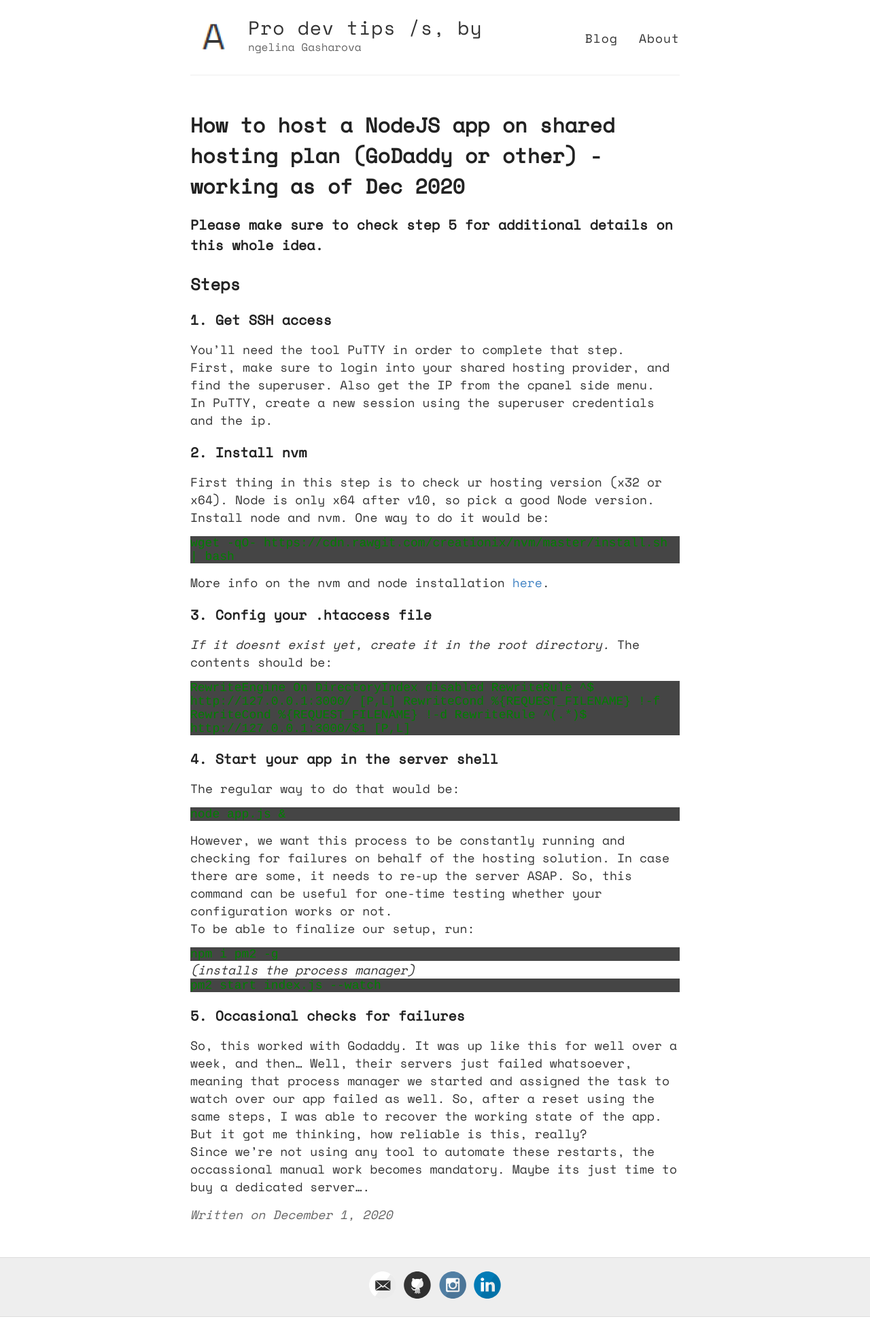
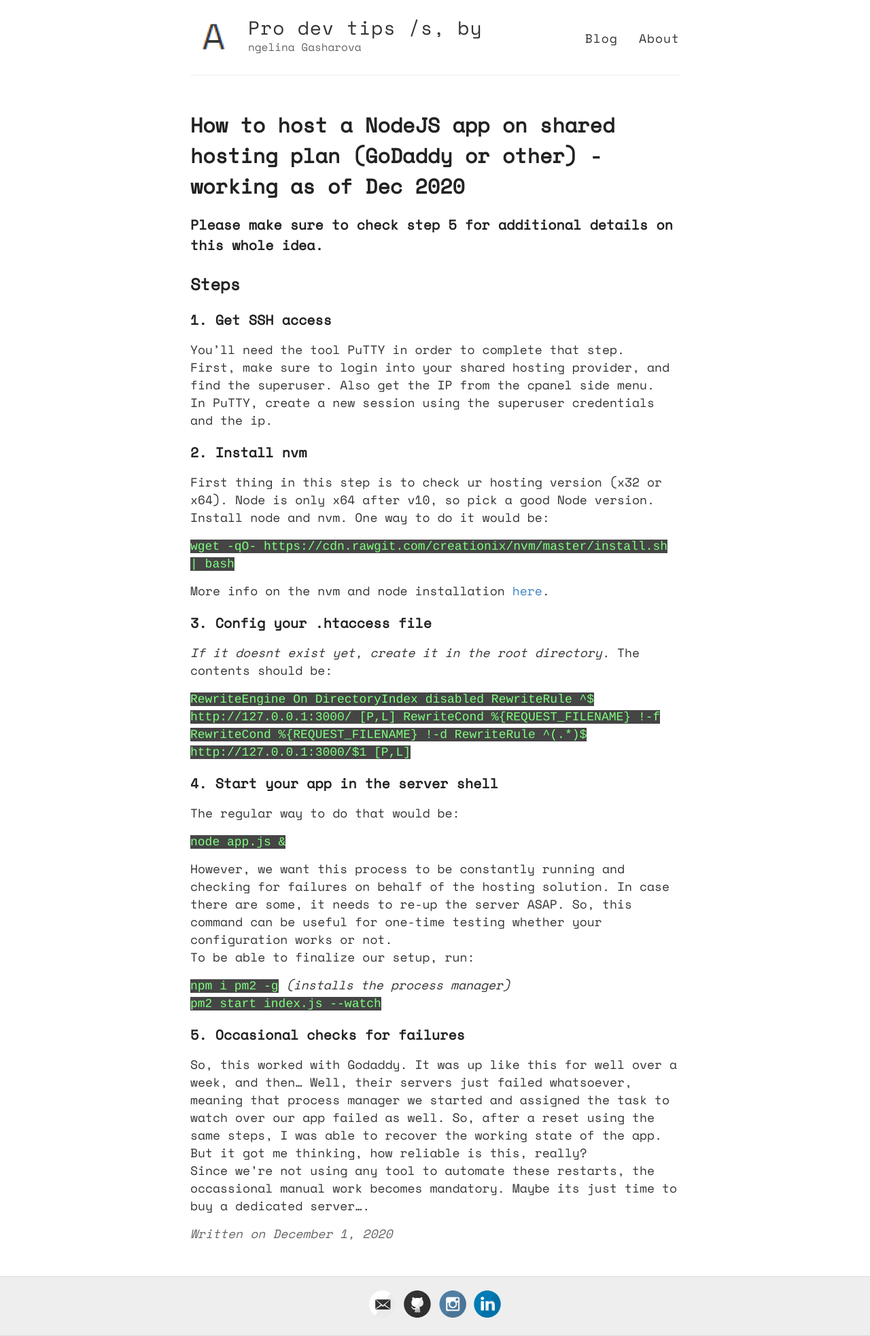
Before and after one commit to angelinag/angelinag.github.io, a Jekyll site: the page built from _posts/2020-12-01-How-to-host-nodejs-on-shared-hosting.md, in a window 1280 px wide. Shown: the whole page at 68% size. Built offline with Jekyll 4.4.1, drawn with Linux system fonts in a browser that asks for light colours; before the commit the page ends 1938 px from its top, so only the background shows below that.

Commit message:
Update _highlights.scss

```diff
--- a/_sass/_highlights.scss
+++ b/_sass/_highlights.scss
@@ -12,9 +12,9 @@
 
 code {
   font-family:'Bitstream Vera Sans Mono','Courier', monospace;
-  display: block;
+  //display: block;
   background-color: #454545;
-  color: green;
+  color: #80ff80;
 }
 
 .highlight .c { color: #586E75 } /* Comment */
```
